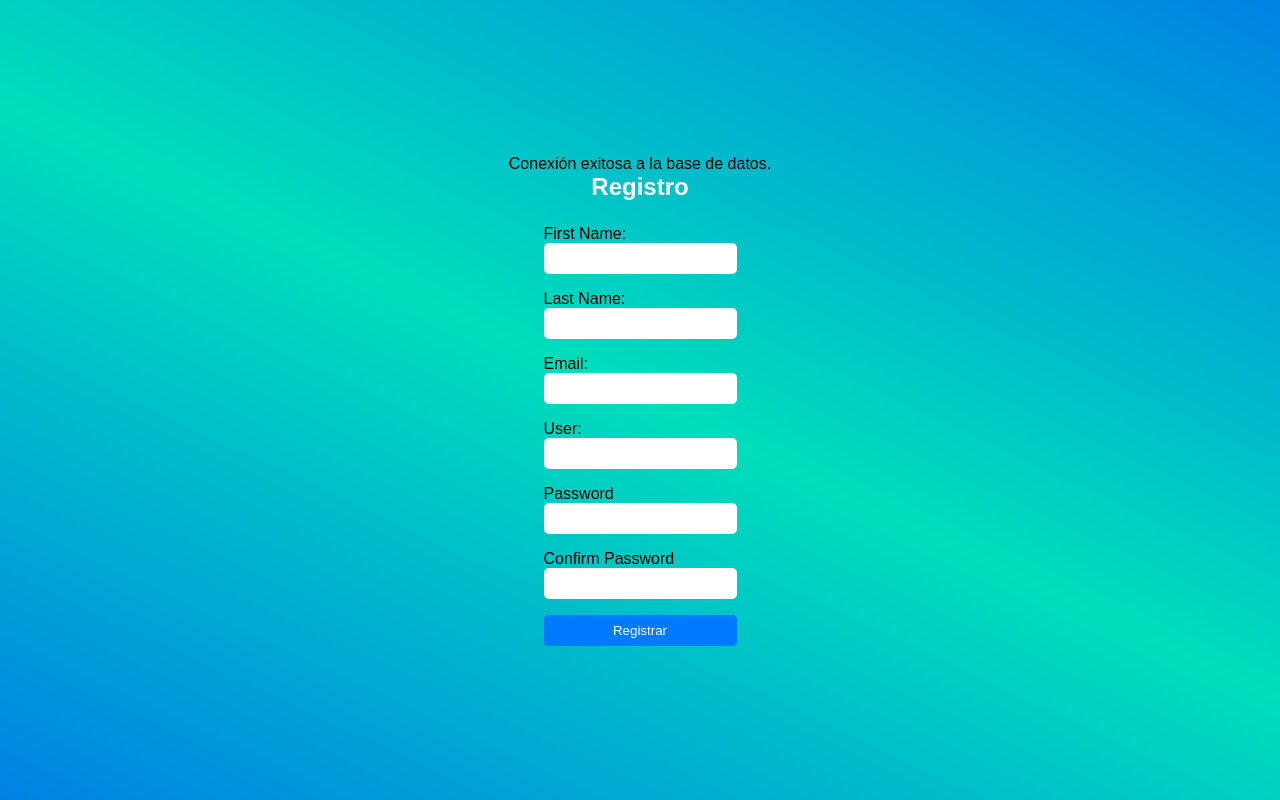
After one commit to yank19/LPA-Web-App, a PHP site: page /register.php in a window 1280 px wide. The commit adds this page. Run offline with PHP 8.4, Linux system fonts and the light colour scheme.

Commit message:
cmabios en formulario

```diff
--- a/CSS/style.css
+++ b/CSS/style.css
@@ -250,3 +250,8 @@ section.whitepart{
 }
 .arrow-icon {
     font-size: 24px; color: #00bfa5; }
+
+#content {
+        padding: 0;
+        flex-grow: 1;
+}
--- a/database.php
+++ b/database.php
@@ -1,6 +1,6 @@
 <?php
 $servername = "localhost";
-$username = "r-oot";
+$username = "root";
 $password = "";
 $dbname = "LPA_eComms";
 
@@ -8,5 +8,7 @@ $conn = new mysqli($servername, $username, $password, $dbname);
 
 if ($conn->connect_error) {
     die("Conexión fallida: " . $conn->connect_error);
+}else {
+    echo "Conexión exitosa a la base de datos.";
 }
 ?>
--- a/process_login.php
+++ b/process_login.php
@@ -24,7 +24,7 @@ if ($_SERVER["REQUEST_METHOD"] == "POST" && isset($_POST['login'])) {
     if ($result->num_rows == 1) {
         $user = $result->fetch_assoc();
         // Verificar la contraseña
-        if (password_verify($password, $user['password'])) {
+        if (password_verify($password, $user['lpa_user_password'])) {
             echo "Inicio de sesión exitoso.";
         } else {
             echo "Contraseña incorrecta.";
@@ -32,7 +32,7 @@ if ($_SERVER["REQUEST_METHOD"] == "POST" && isset($_POST['login'])) {
     } else {
         // Si el usuario no está registrado, guardar mensaje en la sesión y redirigir
         $_SESSION['message'] = "El usuario no está registrado. Por favor, regístrate.";
-        header("Location:login.html");
+        header("Location:register.php");
         exit();
     }
 }
--- /dev/null
+++ b/register.php
@@ -0,0 +1,88 @@
+<?php
+session_start(); // Iniciar la sesión
+include 'database.php'; // Archivo de conexión a la base de datos
+
+// Procesar el registro
+if ($_SERVER["REQUEST_METHOD"] == "POST" && isset($_POST['register'])) {
+
+    $firstname = $_POST['firstname'];
+    $lastname = $_POST['lastname'];
+    $email = $_POST['email'];
+    $username = $_POST['username'];
+    $password = $_POST['password'];
+    $confirm_password = $_POST['confirm_password'];
+
+
+    // Verificar si las contraseñas coinciden
+    if ($password !== $confirm_password) {
+        die("Password and Confirm Password fields should match");
+    }
+
+    // Encriptar la contraseña antes de almacenarla
+    $hashed_password = password_hash($password, PASSWORD_DEFAULT);
+
+    // Insertar el nuevo usuario en la base de datos
+    $sql = "INSERT INTO lpa_users ( lpa_user_username, lpa_user_password, lpa_user_firstname, lpa_user_lastname, lpa_user_group, lpa_inv_status,lpa_users_email) VALUES (?, ?, ?, ?, 'user', 'A', ?)";
+    $stmt = $conn->prepare($sql);
+
+    if ($stmt === false) {
+        die("Error en la preparación de la consulta: " . $conn->error);
+    }
+
+    $stmt->bind_param("sss", $username, $hashed_password, $firstname, $lastname,'user', 'A', $email);
+
+    if ($stmt->execute()) {
+        echo "Registro exitoso. Ahora puedes iniciar sesión.";
+    } else {
+        echo "Error al registrar usuario: " . $stmt->error;
+    }
+}
+
+// Mostrar el mensaje si existe en la sesión
+if (isset($_SESSION['message'])) {
+    echo "<p style='color:red;'>" . $_SESSION['message'] . "</p>";
+    unset($_SESSION['message']); // Eliminar el mensaje después de mostrarlo
+}
+?>
+<!DOCTYPE html>
+<html lang="es">
+<head>
+    <meta charset="UTF-8">
+    <title>Registro de Usuario</title>
+    <link rel="stylesheet" href="stylelogin.css">
+</head>
+<body>
+    <h2>Registro</h2>
+
+    <form action="register.php" method="POST">
+
+
+        <label for="First Name">First Name:</label>
+        <input type="text" name="firstname" required>
+
+        <label for="lastname">Last Name:</label>
+        <input type="text" name="lastname" required>
+
+        <label for="email">Email:</label>
+        <input type="email" name="email" required>
+
+
+        <label for="username">User:</label>
+        <input type="text" name="username" required>
+
+        <label for="password">Password</label>
+        <input type="password" name="password" required>
+
+        <label for="password"> Confirm Password</label>
+        <input type="password" name="confirm_password" required>
+
+
+
+
+
+
+        <button type="submit" name="register">Registrar</button>
+    </form>
+
+</body>
+</html>
```
Also changed, not shown: index.php (+1 -6 lines), stylelogin.css (renamed from CSS/stylelogin.css).
